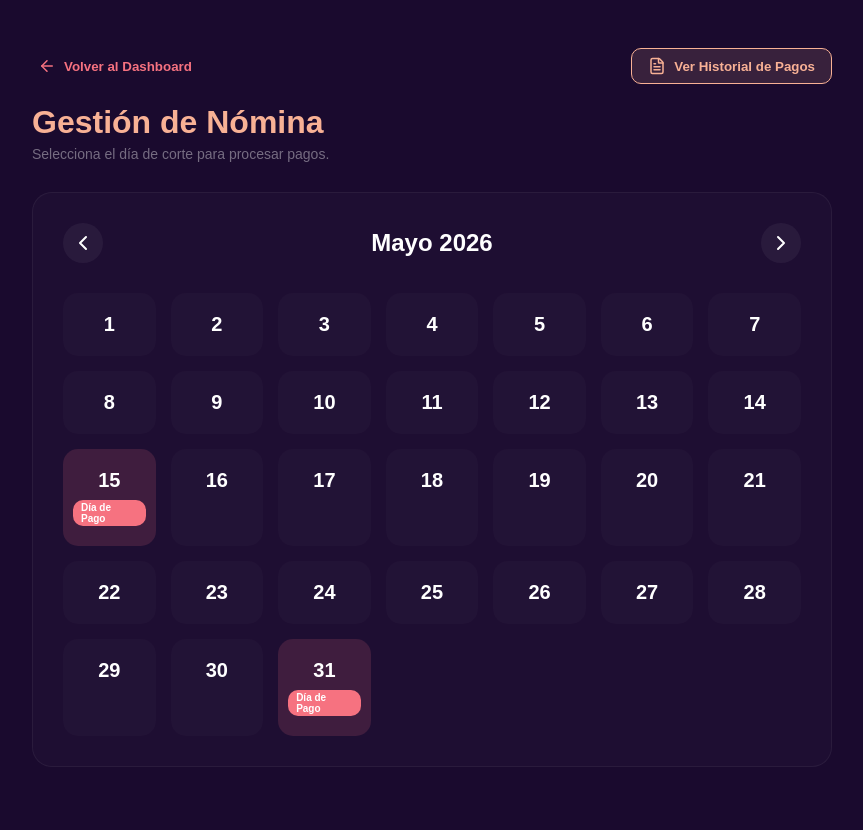
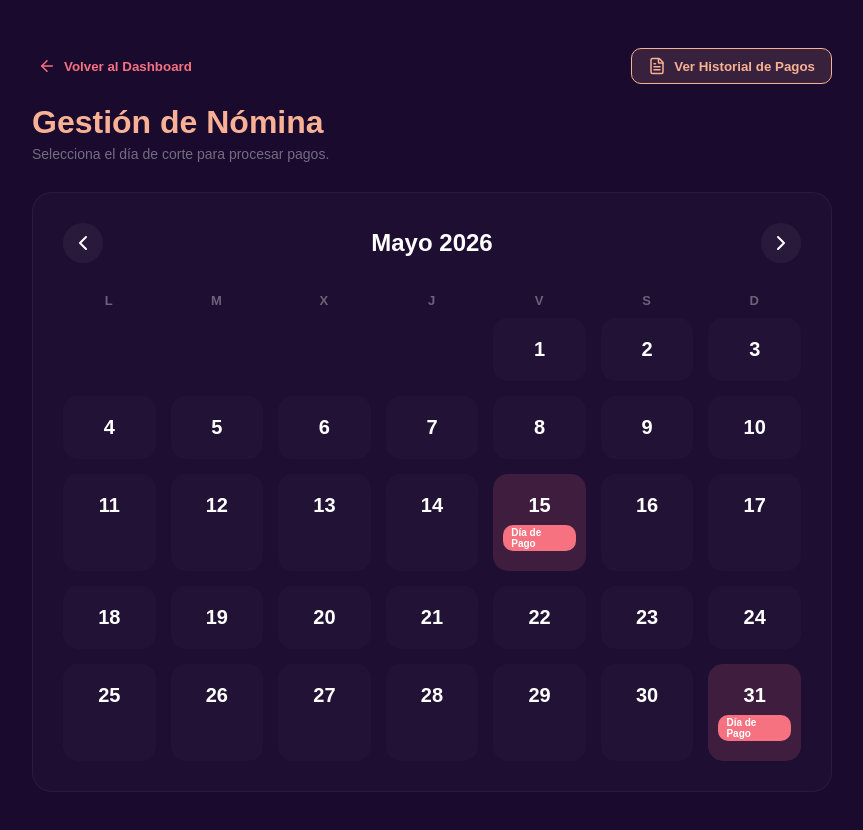
Before and after one commit to c35yacaxel/proyecto-RFID-BD, a React app in the folder Frontend/: page /gestion-nomina in a window 1280 px wide. Shown: the top 830 px of the page, without its empty margins (208-1071 px from the left). Built offline with nearby package versions, Linux system fonts and the light colour scheme; sample sign-in values are in the browser's storage; the HTML template or start-up script is replaced by a standard one.

Commit message:
correccionPagosyAsistenciapagoDiaDescanso3

```diff
--- a/Frontend/src/pages/GestionNomina.jsx
+++ b/Frontend/src/pages/GestionNomina.jsx
@@ -15,10 +15,16 @@ const GestionNomina = () => {
         const year = fechaActual.getFullYear();
         const month = fechaActual.getMonth();
         const ultimoDia = new Date(year, month + 1, 0).getDate();
+        const primerDiaSemana = new Date(year, month, 1).getDay(); // 0=Dom, 1=Lun...
+        // Convertir a lunes=0 ... domingo=6
+        const offset = (primerDiaSemana === 0 ? 6 : primerDiaSemana - 1);
 
         const dias = [];
+        // Celdas vacías al inicio
+        for (let i = 0; i < offset; i++) {
+            dias.push({ diaNumero: null, fechaCompleta: null, esDiaDePago: false });
+        }
         for (let i = 1; i <= ultimoDia; i++) {
-            // Formato YYYY-MM-DD garantizado
             const fechaString = `${year}-${String(month + 1).padStart(2, '0')}-${String(i).padStart(2, '0')}`;
             dias.push({
                 diaNumero: i,
@@ -34,10 +40,12 @@ const GestionNomina = () => {
     };
 
     const irADetalle = (fechaCompleta) => {
+        if (!fechaCompleta) return;
         navigate(`/detalle-nomina/${fechaCompleta}`);
     };
 
     const nombreMeses = ["Enero", "Febrero", "Marzo", "Abril", "Mayo", "Junio", "Julio", "Agosto", "Septiembre", "Octubre", "Noviembre", "Diciembre"];
+    const diasSemana = ["L", "M", "X", "J", "V", "S", "D"];
 
     return (
         <div style={containerStyle}>
@@ -64,6 +72,13 @@ const GestionNomina = () => {
                         <button onClick={() => cambiarMes(1)} style={navButton}><ChevronRight size={24} /></button>
                     </div>
 
+                    {/* Cabecera días de la semana */}
+                    <div style={gridStyle}>
+                        {diasSemana.map((dia) => (
+                            <div key={dia} style={weekDayHeader}>{dia}</div>
+                        ))}
+                    </div>
+
                     <div style={gridStyle}>
                         {diasDelMes.map((diaInfo, index) => (
                             <div
@@ -71,13 +86,22 @@ const GestionNomina = () => {
                                 onClick={() => irADetalle(diaInfo.fechaCompleta)}
                                 style={{
                                     ...dayStyle,
-                                    background: diaInfo.esDiaDePago ? 'rgba(246, 114, 128, 0.15)' : 'rgba(255,255,255,0.02)',
-                                    borderColor: diaInfo.esDiaDePago ? '#f67280' : 'rgba(255,255,255,0.05)',
-                                    cursor: 'pointer'
+                                    background: diaInfo.diaNumero === null
+                                        ? 'transparent'
+                                        : diaInfo.esDiaDePago ? 'rgba(246, 114, 128, 0.15)' : 'rgba(255,255,255,0.02)',
+                                    borderColor: diaInfo.diaNumero === null
+                                        ? 'transparent'
+                                        : diaInfo.esDiaDePago ? '#f67280' : 'rgba(255,255,255,0.05)',
+                                    cursor: diaInfo.diaNumero ? 'pointer' : 'default',
+                                    pointerEvents: diaInfo.diaNumero ? 'auto' : 'none',
                                 }}
                             >
-                                <span style={dayNumber}>{diaInfo.diaNumero}</span>
-                                {diaInfo.esDiaDePago && <span style={badgeStyle}>Día de Pago</span>}
+                                {diaInfo.diaNumero && (
+                                    <>
+                                        <span style={dayNumber}>{diaInfo.diaNumero}</span>
+                                        {diaInfo.esDiaDePago && <span style={badgeStyle}>Día de Pago</span>}
+                                    </>
+                                )}
                             </div>
                         ))}
                     </div>
@@ -100,6 +124,7 @@ const calendarHeader = { display: 'flex', justifyContent: 'space-between', align
 const monthTitle = { fontSize: 24, fontWeight: 700, margin: 0, color: '#fff' };
 const navButton = { background: 'rgba(255,255,255,0.05)', border: 'none', color: '#fff', borderRadius: '50%', width: 40, height: 40, display: 'flex', justifyContent: 'center', alignItems: 'center', cursor: 'pointer' };
 const gridStyle = { display: 'grid', gridTemplateColumns: 'repeat(7, 1fr)', gap: 15 };
+const weekDayHeader = { textAlign: 'center', fontSize: 13, fontWeight: 700, color: 'rgba(255,255,255,0.35)', paddingBottom: 10, letterSpacing: 1 };
 const dayStyle = { borderRadius: 15, padding: '20px 10px', display: 'flex', flexDirection: 'column', alignItems: 'center', gap: 8, transition: 'all 0.2s' };
 const dayNumber = { fontSize: 20, fontWeight: 700 };
 const badgeStyle = { fontSize: 10, background: '#f67280', color: '#fff', padding: '2px 8px', borderRadius: 10, fontWeight: 'bold' };
```
